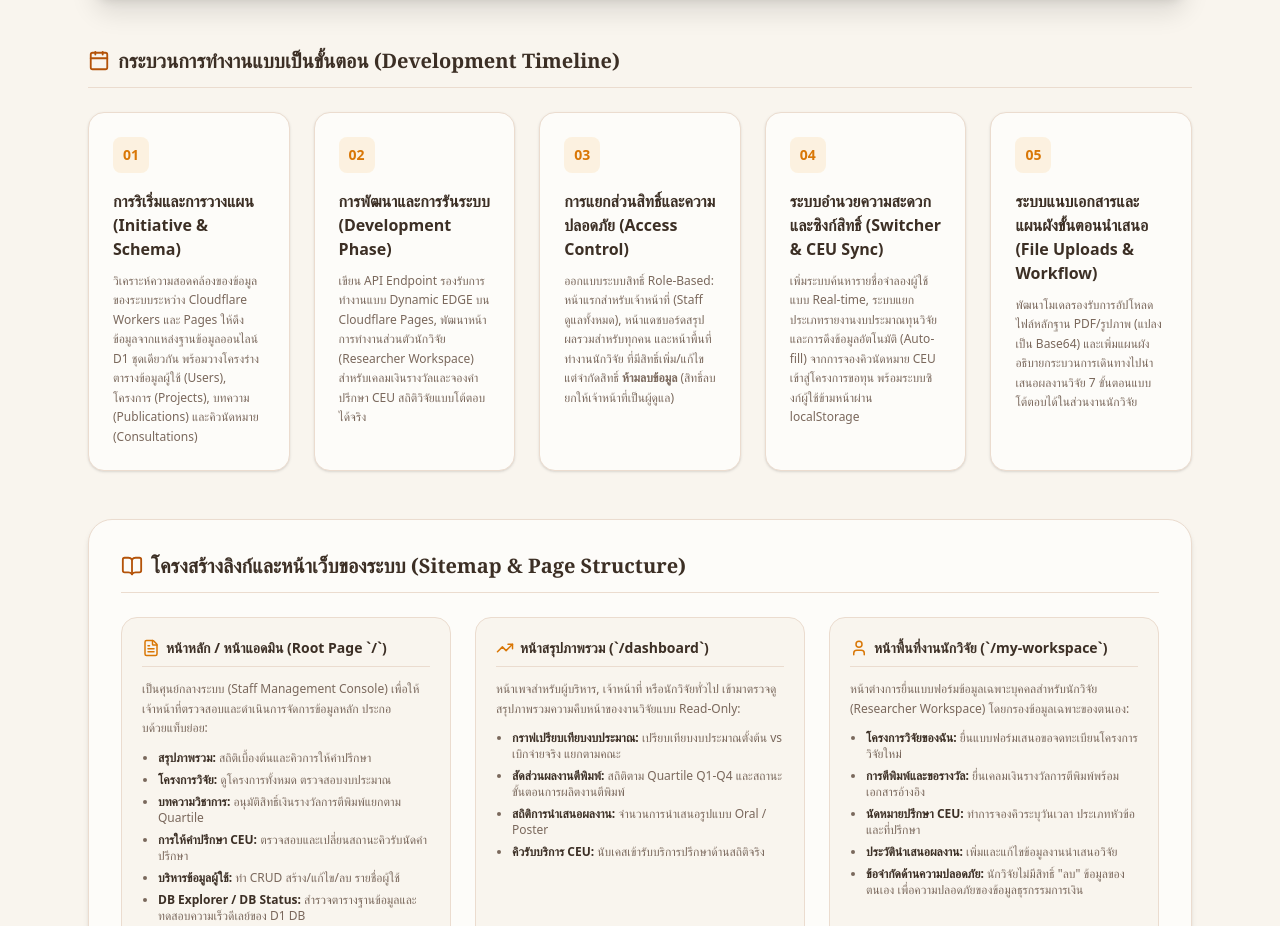
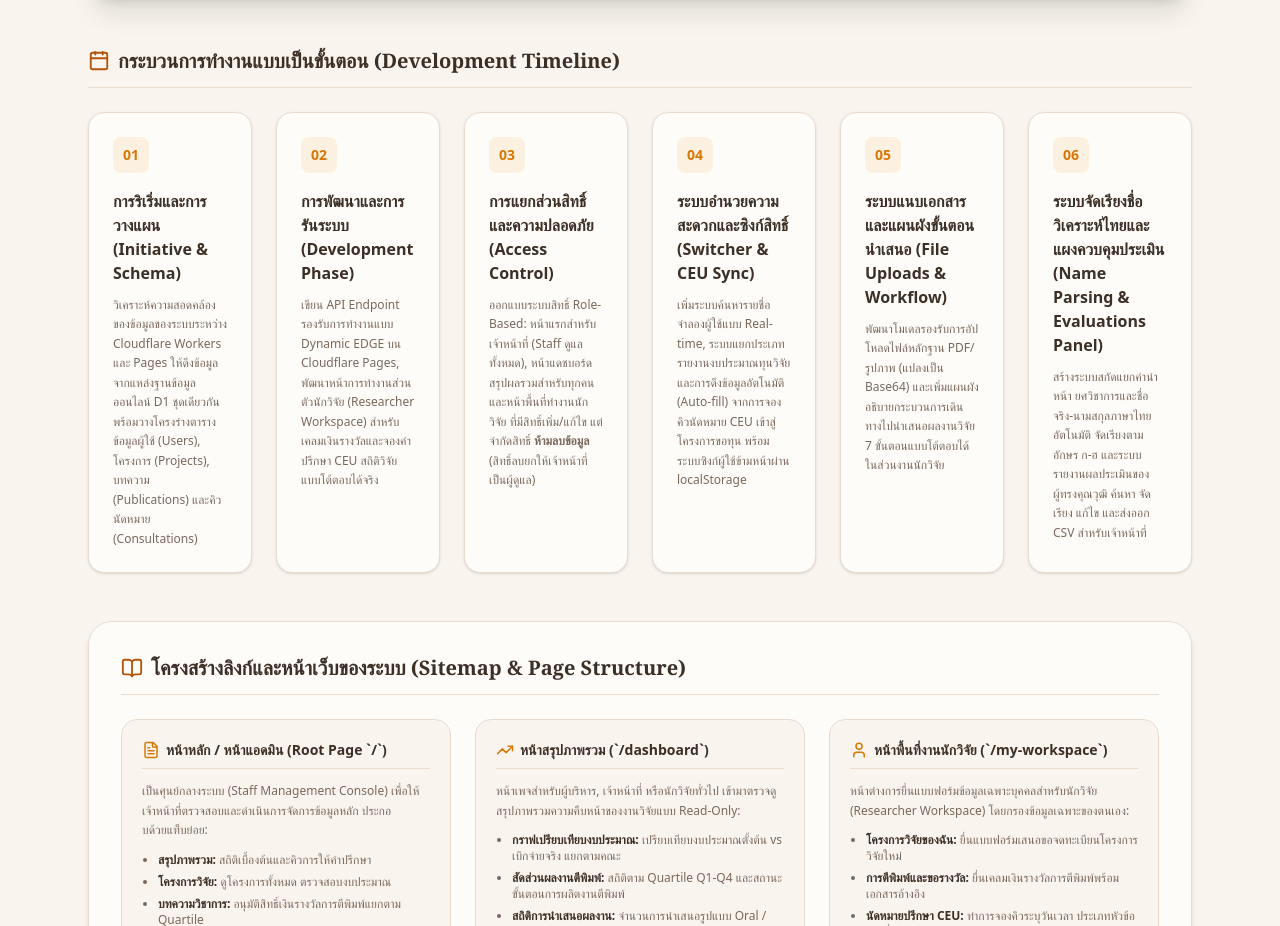
Before and after one commit to SolarXtr/iram-services, a Next.js app: page /about in a window 1280 px wide. Shown: the part 466-1392 px from the top of the page. Built offline with nearby package versions, Linux system fonts and the light colour scheme.

Commit message:
docs: Update Project Development Portfolio page to include Thai Name Parser & Evaluations Dashboard accomplishments

```diff
--- a/src/app/about/page.tsx
+++ b/src/app/about/page.tsx
@@ -102,7 +102,7 @@ export default function AboutProjectPage() {
             <span>กระบวนการทำงานแบบเป็นขั้นตอน (Development Timeline)</span>
           </h2>
 
-          <div className="grid grid-cols-1 sm:grid-cols-2 lg:grid-cols-5 gap-6">
+          <div className="grid grid-cols-1 sm:grid-cols-2 lg:grid-cols-6 gap-6">
 
             {/* Step 1 */}
             <div className="bg-[#fdfcf9] border border-[#ebdccf] rounded-2xl p-6 shadow-sm hover:border-[#d97706] transition-all">
@@ -159,6 +159,17 @@ export default function AboutProjectPage() {
               </p>
             </div>
 
+            {/* Step 6 */}
+            <div className="bg-[#fdfcf9] border border-[#ebdccf] rounded-2xl p-6 shadow-sm hover:border-[#d97706] transition-all">
+              <div className="w-9 h-9 rounded-lg bg-amber-500/10 text-[#d97706] flex items-center justify-center font-bold text-sm mb-4">
+                06
+              </div>
+              <h3 className="font-bold text-base">ระบบจัดเรียงชื่อวิเคราะห์ไทยและแผงควบคุมประเมิน (Name Parsing & Evaluations Panel)</h3>
+              <p className="text-xs text-[#7a685c] mt-2.5 leading-relaxed">
+                สร้างระบบสกัดแยกคำนำหน้า ยศวิชาการและชื่อจริง-นามสกุลภาษาไทยอัตโนมัติ จัดเรียงตามอักษร ก-ฮ และระบบรายงานผลประเมินของผู้ทรงคุณวุฒิ ค้นหา จัดเรียง แก้ไข และส่งออก CSV สำหรับเจ้าหน้าที่
+              </p>
+            </div>
+
           </div>
         </section>
 
@@ -183,7 +194,8 @@ export default function AboutProjectPage() {
                 <li><span className="font-bold text-[#3c2f25]">โครงการวิจัย:</span> ดูโครงการทั้งหมด ตรวจสอบงบประมาณ</li>
                 <li><span className="font-bold text-[#3c2f25]">บทความวิชาการ:</span> อนุมัติสิทธิ์เงินรางวัลการตีพิมพ์แยกตาม Quartile</li>
                 <li><span className="font-bold text-[#3c2f25]">การให้คำปรึกษา CEU:</span> ตรวจสอบและเปลี่ยนสถานะคิวรับนัดคำปรึกษา</li>
-                <li><span className="font-bold text-[#3c2f25]">บริหารข้อมูลผู้ใช้:</span> ทำ CRUD สร้าง/แก้ไข/ลบ รายชื่อผู้ใช้</li>
+                <li><span className="font-bold text-[#3c2f25]">ผลการประเมินโครงการ:</span> จัดการผลการประเมิน ตรวจคะแนน แก้ไขประวัติบัญชี และดึงออกข้อมูลเป็น CSV</li>
+                <li><span className="font-bold text-[#3c2f25]">บริหารข้อมูลผู้ใช้:</span> ทำ CRUD สร้าง/แก้ไข/ลบ และสลับสิทธิ์การกรอกข้อมูลแยกชื่อจริง-นามสกุล</li>
                 <li><span className="font-bold text-[#3c2f25]">DB Explorer / DB Status:</span> สำรวจตารางฐานข้อมูลและทดสอบความเร็วดีเลย์ของ D1 DB</li>
               </ul>
             </div>
@@ -389,6 +401,32 @@ export default function AboutProjectPage() {
               </div>
             </div>
 
+            <div className="p-4 bg-[#f9f5ee] rounded-xl border border-[#ebdccf] flex items-start gap-4">
+              <div className="bg-red-500/10 text-red-600 p-2 rounded-lg mt-0.5">
+                <AlertCircle className="h-4 w-4" />
+              </div>
+              <div>
+                <h4 className="text-sm font-bold text-[#3c2f25]">ความยุ่งยากในการเรียงชื่อผู้ใช้ด้วยคำนำหน้าและระบบ Name Parser (Thai Name Parsing & Auto-migration)</h4>
+                <p className="text-xs text-[#7a685c] mt-1 leading-relaxed">
+                  <strong>อาการ:</strong> การจัดเรียงรายชื่อด้วยคำนำหน้าชื่อตัวย่อทางวิชาการที่ยาวและหลากหลาย (เช่น ศ.ดร.นพ., ผศ., ทพญ.) ทำให้เจ้าหน้าที่จัดกลุ่มหาข้อมูลผู้ใช้งานระบบได้ลำบาก
+                  <br /><strong>ทางแก้:</strong> ปรับปรุงโครงสร้างตารางข้อมูลเพื่อแยกฟิลด์ คำนำหน้า, ชื่อจริง, นามสกุล และสร้างสคริปต์ Thai Name Parser วิเคราะห์แยกข้อมูลเดิม 100 กว่าแถวอัตโนมัติ พร้อมอัปเดตหน้าจอแก้ไข/โปรไฟล์ให้มี 3 ช่องคีย์ข้อมูลแยกชัดเจน และรันการเรียงข้อมูลภาษาไทยแบบ ก-ฮ ตามชื่อจริง
+                </p>
+              </div>
+            </div>
+
+            <div className="p-4 bg-[#f9f5ee] rounded-xl border border-[#ebdccf] flex items-start gap-4">
+              <div className="bg-red-500/10 text-red-600 p-2 rounded-lg mt-0.5">
+                <AlertCircle className="h-4 w-4" />
+              </div>
+              <div>
+                <h4 className="text-sm font-bold text-[#3c2f25]">ปัญหาภาษาไทยอ่านไม่ออกในการดาวน์โหลดตารางข้อมูลรายงาน (CSV Export Thai Character Encoding Bug)</h4>
+                <p className="text-xs text-[#7a685c] mt-1 leading-relaxed">
+                  <strong>อาการ:</strong> การส่งออกข้อมูลเป็น CSV จากหน้าเว็บโดยเขียนอักษรภาษาไทย เมื่อเปิดดูด้วยโปรแกรม Microsoft Excel ตัวอักษรแสดงผลเป็นภาษาต่างด้าว (Encoding Error)
+                  <br /><strong>ทางแก้:</strong> พัฒนาชุดดาวน์โหลดโดยทำการประกอบ BOM (Byte Order Mark) <code>\uFEFF</code> แทรกเข้าด้านหน้าสุดของไฟล์ CSV เสมอ เพื่อบังคับให้ Excel อ่านไฟล์ด้วยรหัส UTF-8 และแปลงตัวอักษรไทยให้ปรากฏผลสวยงามสมบูรณ์
+                </p>
+              </div>
+            </div>
+
           </div>
         </section>
 
@@ -414,6 +452,8 @@ export default function AboutProjectPage() {
               <li>**การจัดสรรรายงานแยกแยะขาด (Decoupled Dashboard Reports):** คัดแยกและรายงานงบประมาณทุนวิจัยที่เสนอขอจริง ออกจากโครงการในระบบ CEU บน Executive Dashboard เพื่อสถิติที่ตรงความเป็นจริง</li>
               <li>**เชื่อมต่อคิวรับคำปรึกษา CEU ไดนามิกพร้อมระบบป้อนคู่อัตโนมัติ (Dynamic CEU Linkage & Auto-fill):** สลับเชื่อมโยงคิวคำปรึกษา CEU ได้ทุกสถานะนัดหมาย พร้อมดึงชื่อโครงการและสังกัดคณะมาป้อนบนแบบฟอร์มให้อัตโนมัติ เพื่อขจัดขั้นตอนการพิมพ์ฟอร์มซ้ำซ้อน</li>
               <li>**ระบบรักษาและซิงก์จำลองสิทธิ์ข้ามหน้าเพจ (Cross-page Impersonator Sync):** บันทึกจำลองผู้ใช้ผ่านบราวเซอร์ `localStorage` ทำงานซิงก์สิทธิ์เปลี่ยนข้อมูลในทุกหน้าเพจให้อัตโนมัติทันที</li>
+              <li>**สกัดแยกวิเคราะห์ชื่อไทยและสแกนย้ายข้อมูลเก่าอัตโนมัติ (Thai Name Parser Auto-migration):** คัดแยกยศวิชาการและชื่อจริง-นามสกุลไทยที่ซับซ้อนของผู้ใช้และนักวิจัยเดิม 100 กว่ารายเข้าสู่ฟิลด์แยกในฐานข้อมูลโดยอัตโนมัติ พร้อมจัดเรียงตามอักษรชื่อจริง (ก-ฮ)</li>
+              <li>**แผงรายงานผลการประเมินโครงการสำหรับเจ้าหน้าที่ (Evaluations Management Panel):** เพิ่มการรายงานข้อมูลผลประเมิน ค้นหาอย่างอิสระ คัดกรอง คัดเรียง และการส่งออกข้อมูล CSV ภาษาไทยแบบไม่จำกัดและไม่อ่านเพี้ยนบน Excel (BOM UTF-8)</li>
             </ul>
           </div>
 
```
